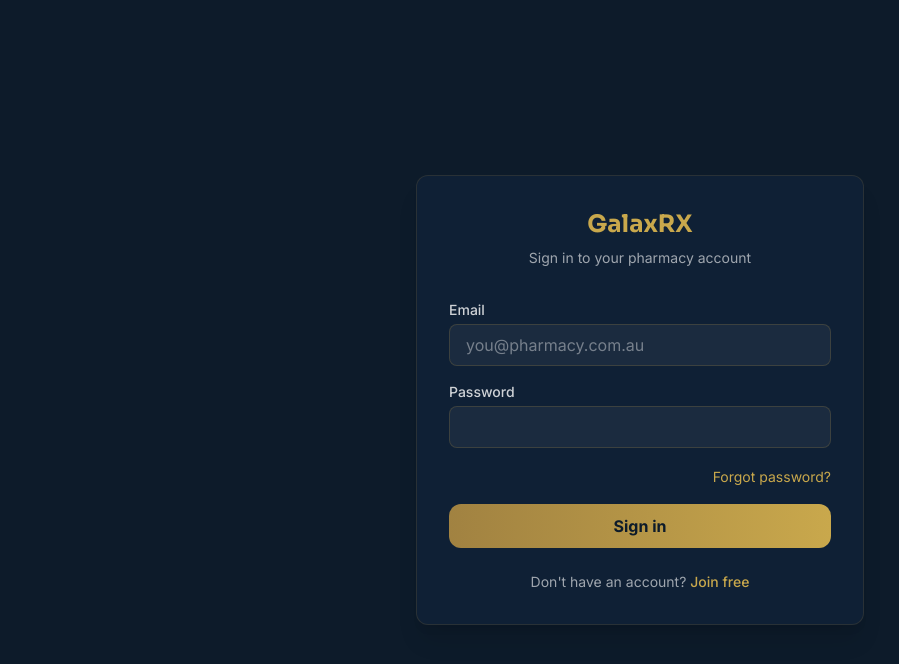
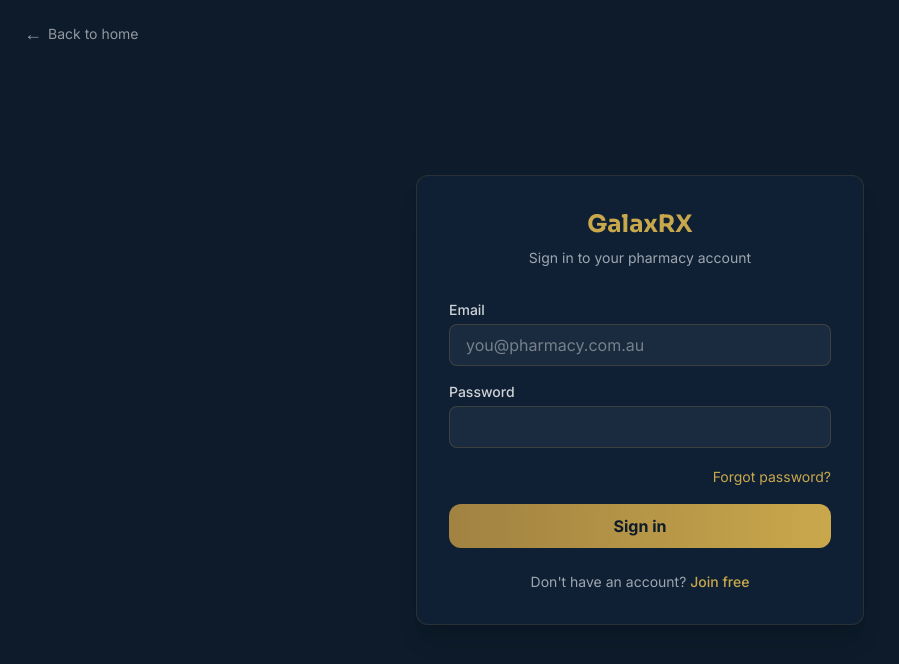
Before and after one commit to galaxrx/galaxrx-marketplace, a Next.js app: page /login in a window 1280 px wide. Shown: the top 664 px of the page, without its empty margins (0-899 px from the left). Built offline with nearby package versions, Linux system fonts and the light colour scheme; no server answers.

Commit message:
feat(auth): add back to home on sign in and register

```diff
--- a/app/(auth)/login/page.tsx
+++ b/app/(auth)/login/page.tsx
@@ -39,7 +39,17 @@
   }
 
   return (
-    <div className="min-h-screen flex items-center justify-center bg-[#0D1B2A] p-4">
+    <div className="relative min-h-screen flex items-center justify-center bg-[#0D1B2A] p-4">
+      <Link
+        href="/"
+        className="absolute top-4 left-4 sm:top-6 sm:left-6 text-sm text-white/55 hover:text-gold transition-colors inline-flex items-center gap-1.5"
+        aria-label="Back to home"
+      >
+        <span aria-hidden className="text-lg leading-none">
+          ←
+        </span>
+        Back to home
+      </Link>
       <div className="w-full max-w-md bg-mid-navy border border-[rgba(161,130,65,0.18)] rounded-xl shadow-xl p-8">
         <div className="text-center mb-8">
           <Link href="/" className="text-2xl font-heading font-bold text-gold">
--- a/app/(auth)/register/page.tsx
+++ b/app/(auth)/register/page.tsx
@@ -285,7 +285,17 @@
   const labelClass = "block text-sm font-medium mb-1 text-white/80";
 
   return (
-    <div className="min-h-screen flex items-center justify-center bg-[#0D1B2A] p-4 py-12">
+    <div className="relative min-h-screen flex items-center justify-center bg-[#0D1B2A] p-4 py-12">
+      <Link
+        href="/"
+        className="absolute top-4 left-4 sm:top-6 sm:left-6 text-sm text-white/55 hover:text-gold transition-colors inline-flex items-center gap-1.5"
+        aria-label="Back to home"
+      >
+        <span aria-hidden className="text-lg leading-none">
+          ←
+        </span>
+        Back to home
+      </Link>
       <div className="w-full max-w-lg bg-mid-navy border border-[rgba(161,130,65,0.18)] rounded-xl shadow-xl p-8">
         <div className="text-center mb-6">
           <Link href="/" className="text-2xl font-heading font-bold text-gold">
```
